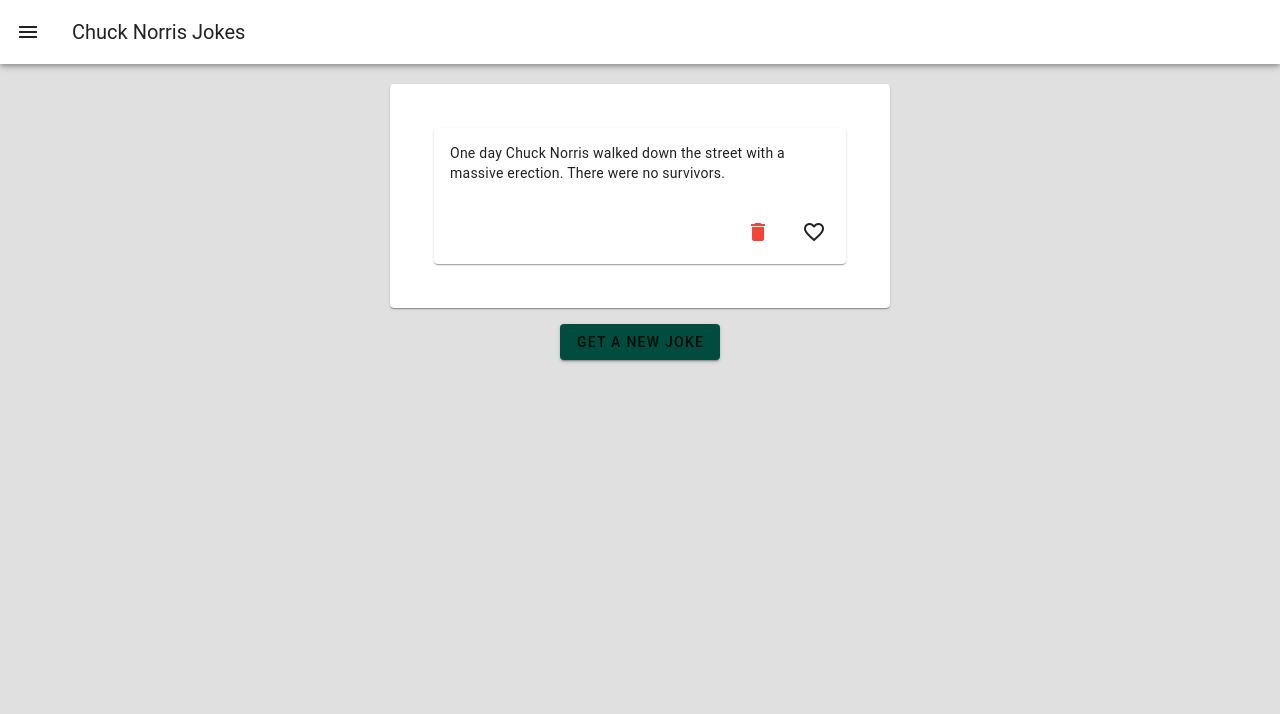
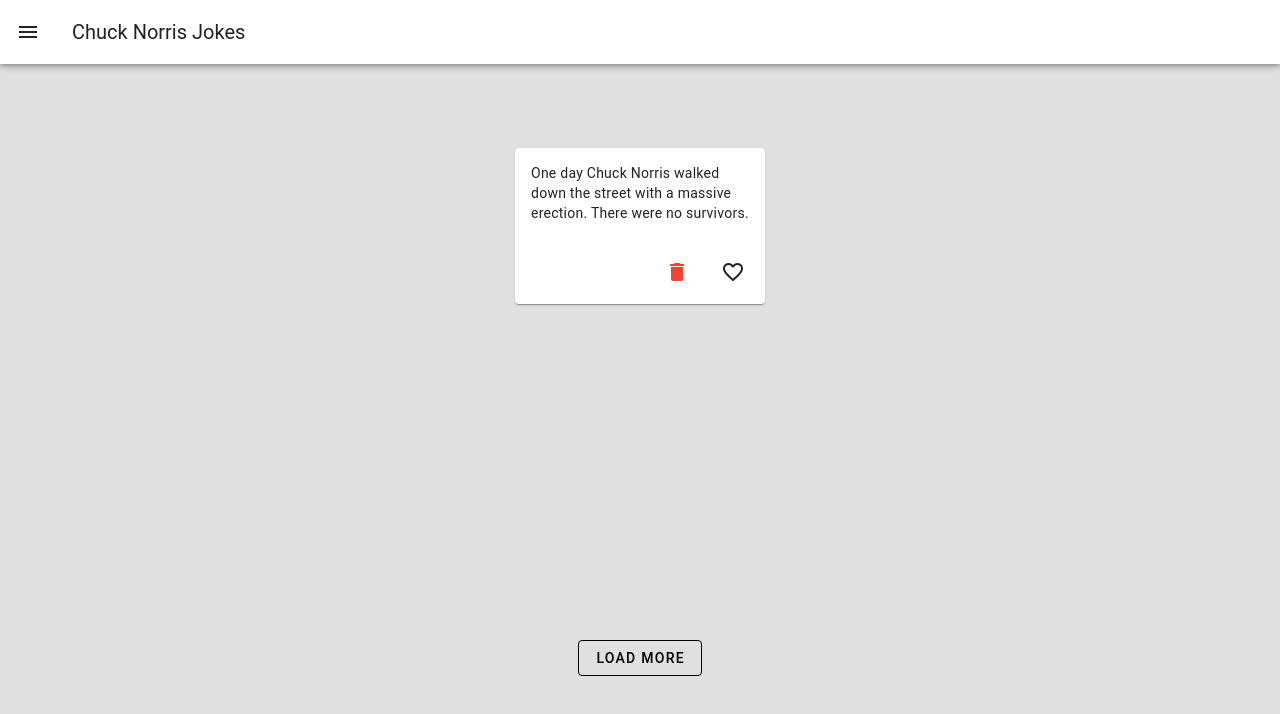
Before and after one commit to nagovoni/Wireframe-master, a Vue app: page / in a window 1280 px wide. Shown: the top 714 px of the page. Built offline with nearby package versions, Linux system fonts and the light colour scheme.

Commit message:
infinity scroll

```diff
--- a/src/pages/home.vue
+++ b/src/pages/home.vue
@@ -1,10 +1,11 @@
 
 <template>
   <v-container>
-    <v-card class="mx-auto" max-width="500" hover>
-      <v-card-text v-if="jokeStore?.jokes?.length > 0" >
+    <v-infinite-scroll height="600px" mode="manual" @load="load">
+      <v-card-text class="text-h5 py-2" v-if="jokeStore?.jokes?.length > 0" >
          <v-container>
-               <v-col v-for="joke in jokeStore.jokes" :key="joke.id">
+               <v-col class="mx-auto my-3" elevation="16" max-width="344" xs="12" sm="6" md="4" lg="3" xl="2"
+                v-for="joke in jokeStore.jokes" :key="joke.id">
                  <v-card>
                    <v-card-text>
                     {{ joke.value }}
@@ -27,12 +28,8 @@
       <v-card-text v-else>
          <v-alert>No jokes here!</v-alert>
       </v-card-text>
-    </v-card>
-    <v-card-text>
-        <div class="d-flex justify-center">
-          <v-btn style="background-color:#004D40;" @click="addJoke">Get a new Joke</v-btn>
-        </div>
-      </v-card-text>
+
+   </v-infinite-scroll>
   </v-container>
 </template>
 
@@ -50,19 +47,20 @@
   },
 
   methods: {
-    async addJoke() {
+    async load({ done }) {
       try {
         const res = await axios.get('https://api.chucknorris.io/jokes/random');
         this.jokeStore.addJoke(res.data);
+        done('ok');
       } catch (error) {
-        console.log(error);
+        console.error('Error fetching joke:', error);
       }
     },
     deleteJoke(id) {
       this.jokeStore.removeJoke(id);
     },
 
-    toggleFavorite(joke){
+     toggleFavorite(joke){
       const index = this.jokeStore.jokes.findIndex(el => el.id === joke.id)
       this.jokeStore.jokes[index].isFavorite = !joke.isFavorite;
       this.jokeStore.addOrRemoveFavorite(joke)
```
